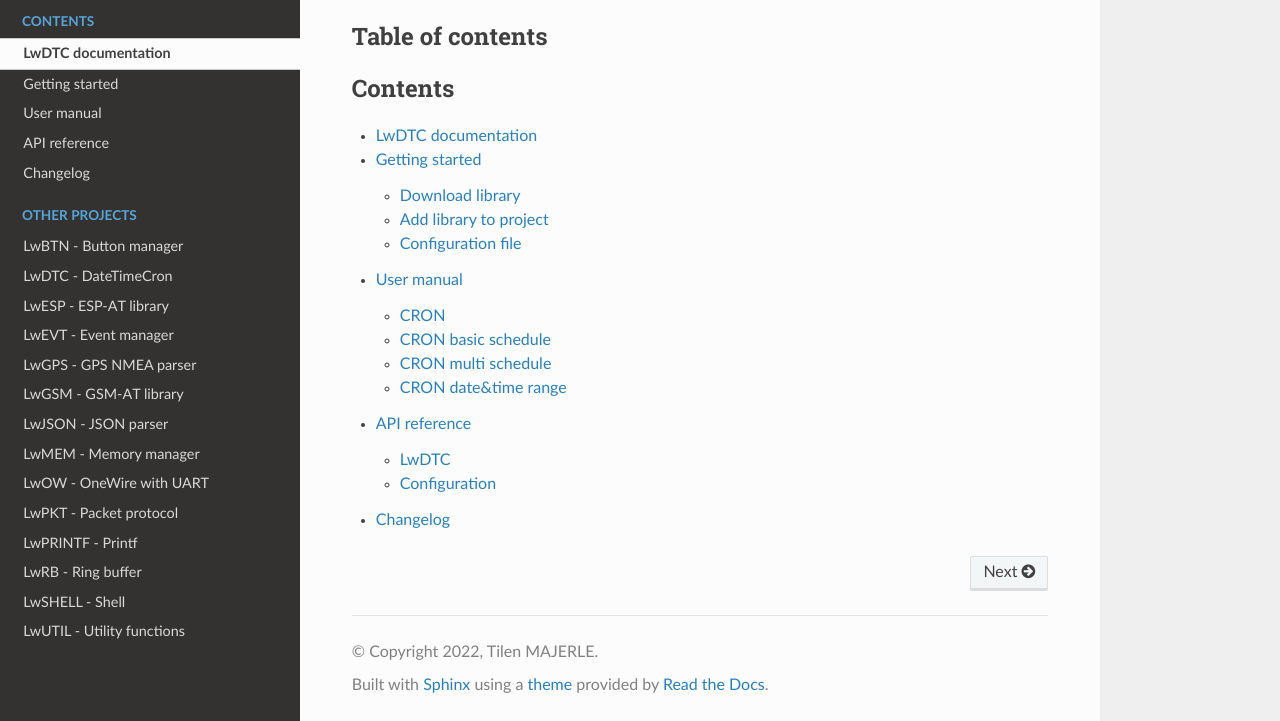
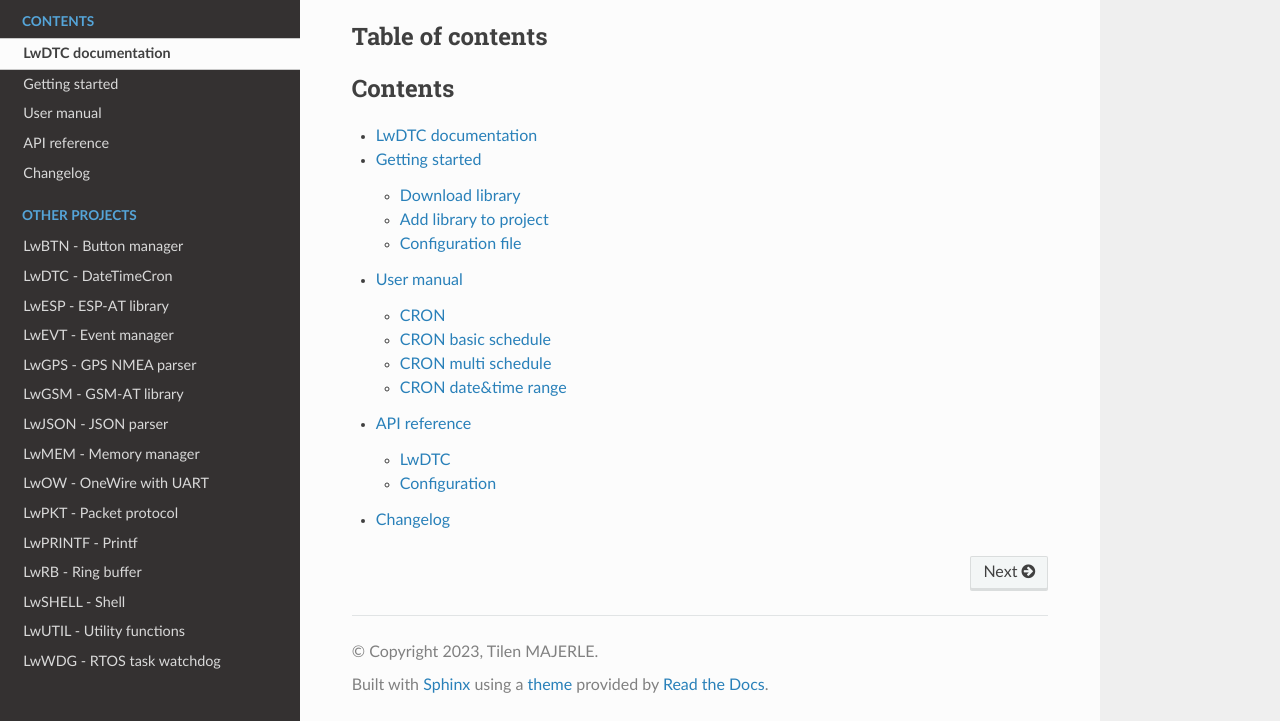
Before and after one commit to MaJerle/lwdtc, a Sphinx documentation site: the page built from docs/index.rst, in a window 1280 px wide and 900 px high, scrolled down 1161 px, cut to the strip 179-900 px from the top of the window. Built offline with Sphinx 7.4.7 and the Read the Docs theme 2.0.0, drawn with Linux system fonts in a browser that asks for light colours; the version number could not be read and is left out.

Commit message:
Fix documentation

```diff
--- a/docs/conf.py
+++ b/docs/conf.py
@@ -23,7 +23,7 @@
 # -- Project information -----------------------------------------------------
 
 project = 'LwDTC'
-copyright = '2022, Tilen MAJERLE'
+copyright = '2023, Tilen MAJERLE'
 author = 'Tilen MAJERLE'
 
 # Try to get branch at which this is running
--- a/docs/get-started/index.rst
+++ b/docs/get-started/index.rst
@@ -62,7 +62,7 @@
 
 * Copy ``lwdtc`` folder to your project, it contains library files
 * Add ``lwdtc/src/include`` folder to `include path` of your toolchain. This is where `C/C++` compiler can find the files during compilation process. Usually using ``-I`` flag
-* Add source files from ``lwdtc/src/`` folder to toolchain build. These files are built by `C/C++` compiler
+* Add source files from ``lwdtc/src/`` folder to toolchain build. These files are built by `C/C++` compiler. CMake configuration comes with the library, allows users to include library in the project as **subdirectory** and **library**.
 * Copy ``lwdtc/src/include/lwdtc/lwdtc_opts_template.h`` to project folder and rename it to ``lwdtc_opts.h``
 * Build the project
 
--- a/docs/index.rst
+++ b/docs/index.rst
@@ -84,3 +84,4 @@
     LwRB - Ring buffer <https://github.com/MaJerle/lwrb>
     LwSHELL - Shell <https://github.com/MaJerle/lwshell>
     LwUTIL - Utility functions <https://github.com/MaJerle/lwutil>
+    LwWDG - RTOS task watchdog <https://github.com/MaJerle/lwwdg>
```
